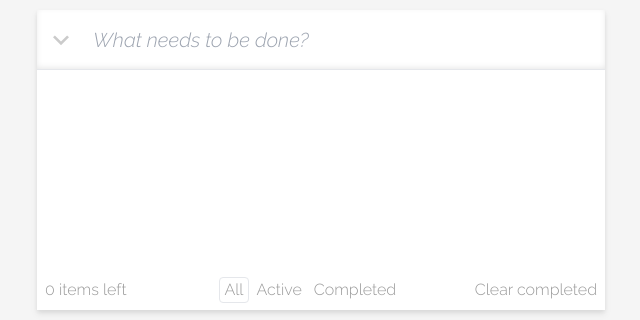
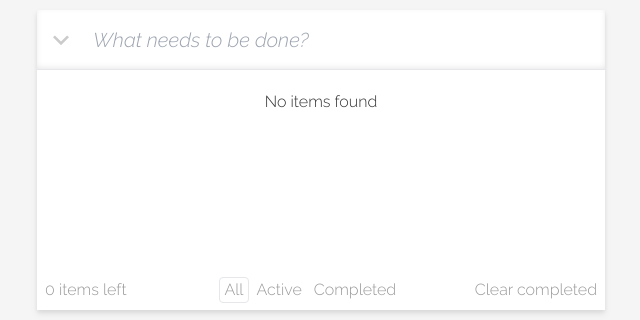
Before and after one commit to Ferenandios/seoul, a React (Vite) app: page / in a window 1280 px wide. Shown: the part 290-610 px from the top of the page, without its empty margins (319-959 px from the left). Built offline with nearby package versions, Linux system fonts and the light colour scheme.

Commit message:
Added show-by-length feature

```diff
--- a/src/components/Box/Items/Items.tsx
+++ b/src/components/Box/Items/Items.tsx
@@ -3,6 +3,7 @@ import { useAppSelector } from "../../../hooks/hooks";
 import Item from "./Item/Item";
 import styles from "./Items.module.css";
 import { type IItem } from "../../../types/types";
+import Empty from "./Empty/Empty";
 
 const Items: FC = (): JSX.Element => {
   const { items, filterBy } = useAppSelector((state) => state);
@@ -11,14 +12,24 @@ const Items: FC = (): JSX.Element => {
     if (filterBy === "Completed") return item.completed;
     return true; // filterBy === 'All'
   };
+  const filterItems = (items: IItem[]): IItem[] => {
+    return items.filter((item) => filterFunc(item));
+  };
+  const filteredItems: IItem[] = filterItems(items);
   return (
     <>
       <div className={styles.inner}>
-        {items
-          .filter((item) => filterFunc(item))
-          .map((item) => (
-            <Item key={item.id} item={item} />
-          ))}
+        {filteredItems.length ? (
+          <>
+            {filteredItems.map((item) => (
+              <Item key={item.id} item={item} />
+            ))}
+          </>
+        ) : (
+          <>
+            <Empty />
+          </>
+        )}
       </div>
     </>
   );
```
